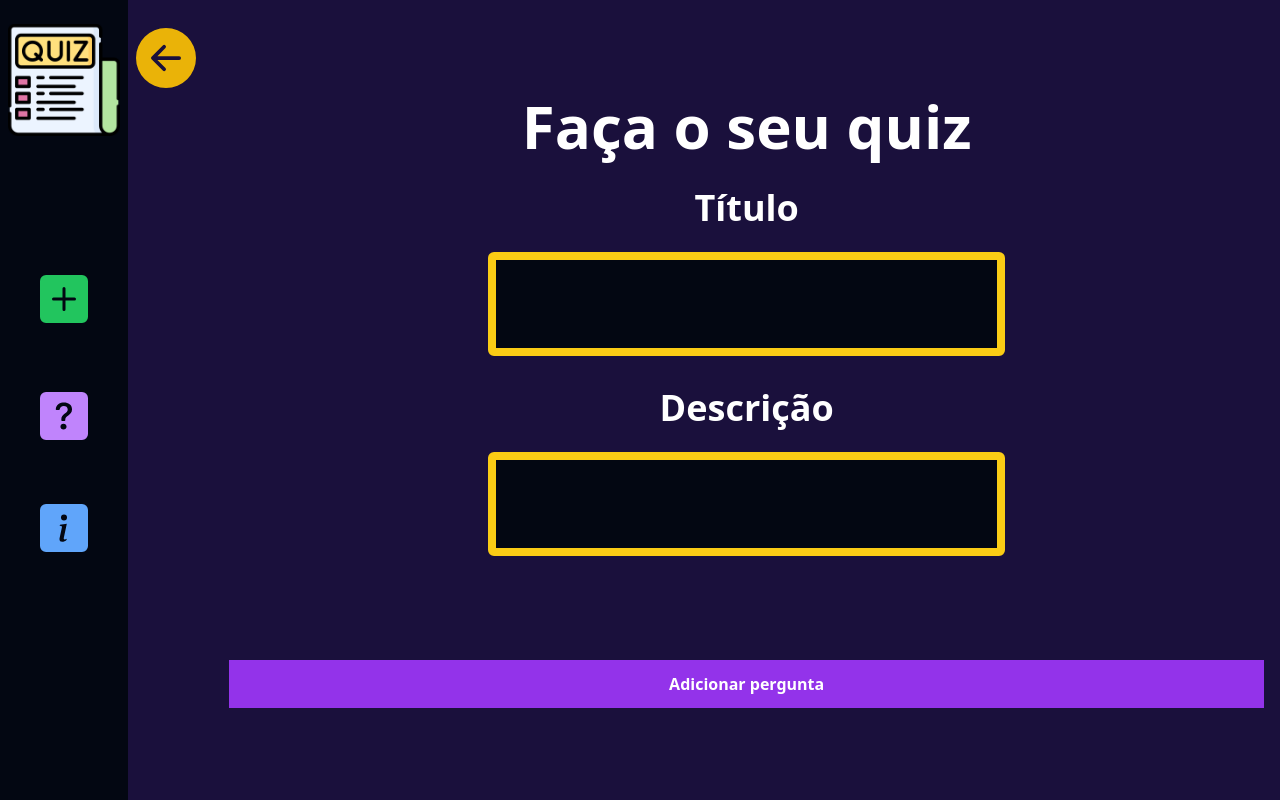
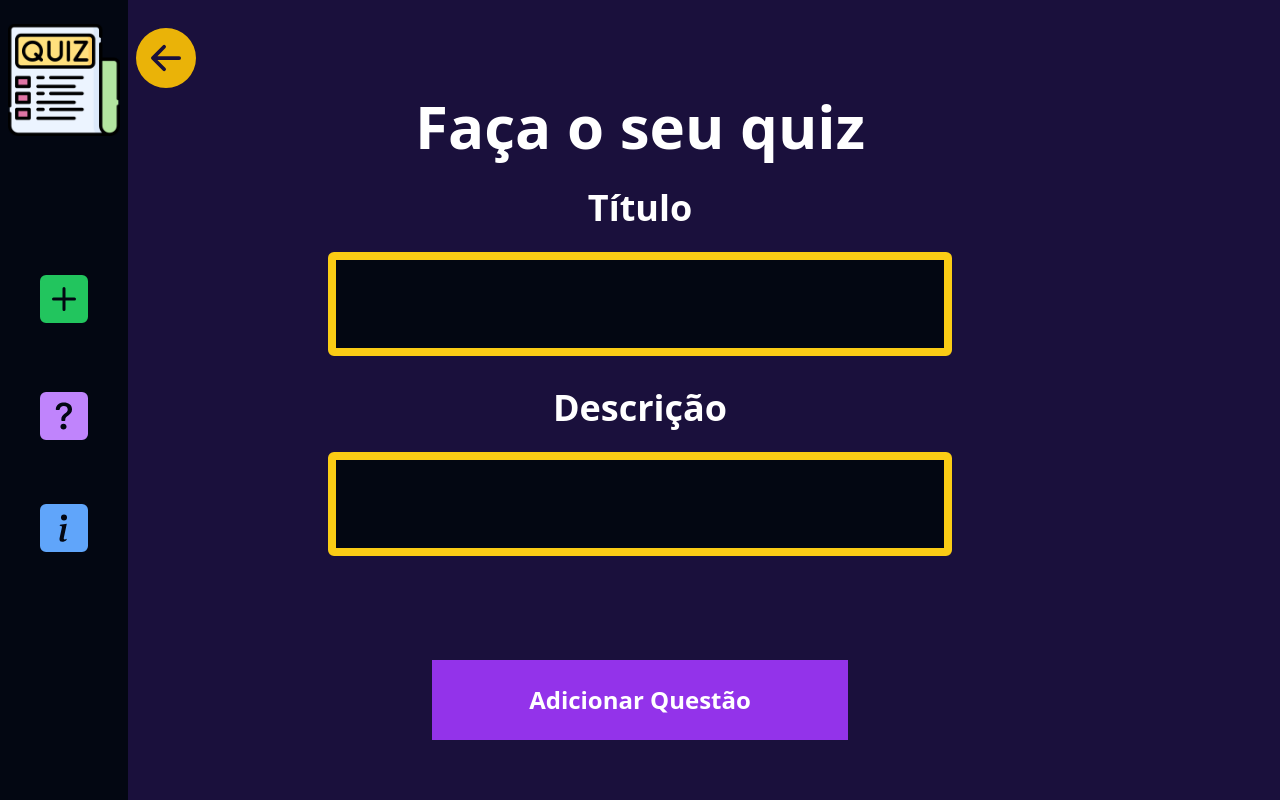
Before and after one commit to JhonatanDota/make-your-quiz, a React (Create React App) app in the folder frontend/: page /make-yours in a window 1280 px wide. Built offline with nearby package versions, Linux system fonts and the light colour scheme.

Commit message:
make-quiz desktop design

```diff
--- a/frontend/src/AppRoutes.jsx
+++ b/frontend/src/AppRoutes.jsx
@@ -11,7 +11,7 @@ export default function AppRoutes() {
     <BrowserRouter>
       <div className="flex h-full">
         <Menu showMenu={showMenu} setShowMenu={setShowMenu}/>
-        <div className={`mt-10 md:mt-16 py-8 px-4 ${showMenu ? "ml-auto w-5/6" : "w-full"}`}>
+        <div className={`mt-10 md:mt-16 py-8 px-4 ${showMenu ? "ml-auto w-5/6 md:w-full" : "w-full"}`}>
           <Routes>
             <Route path="/" element={<Home />} />
             <Route path="/make-yours" element={<MakeQuiz isMenuOpen={showMenu} />} />
--- a/frontend/src/pages/MakeQuiz.tsx
+++ b/frontend/src/pages/MakeQuiz.tsx
@@ -172,14 +172,14 @@ export default function MakeQuiz(props: MakeQuizProps) {
 
             {quizQuestion.alternatives.map(
               (alternative, quizQuestionAlternativeIndex) => (
-                <div className="flex flex-col gap-4" key={alternative.id}>
+                <div className="flex flex-col gap-6" key={alternative.id}>
                   <div
-                    className={`flex justify-around items-center ${
-                      props.isMenuOpen ? "flex-col gap-y-3" : "flex-row"
+                    className={`flex justify-around md:justify-center gap-x-4 items-center ${
+                      props.isMenuOpen ? "flex-col md:flex-row gap-y-3" : "flex-row"
                     }`}
                   >
                     <input
-                      className="p-1 text-sm bg-gray-950 border-2 font-bold border-yellow-400"
+                      className="p-1 md:p-3 text-sm md:text-2xl bg-gray-950 border-2 font-bold border-yellow-400"
                       type="text"
                       value={alternative.question}
                       onChange={(event) =>
@@ -190,10 +190,10 @@ export default function MakeQuiz(props: MakeQuizProps) {
                         )
                       }
                     />
-                    <div className="flex gap-3">
+                    <div className="flex items-center gap-3 md:gap-6">
                       <input
                         type="radio"
-                        className="appearance-none w-4 h-4 rounded border-2 border-white checked:bg-green-500 checked:border-transparent"
+                        className="appearance-none cursor-pointer w-4 md:w-8 h-4 md:h-8 rounded border-2 border-white checked:bg-green-500 checked:border-transparent"
                         checked={alternative.isCorrect}
                         onChange={() =>
                           handleAlternativeIsCorrectChange(
@@ -203,7 +203,7 @@ export default function MakeQuiz(props: MakeQuizProps) {
                         }
                       />
                       <button
-                        className="flex justify-center text-red-400"
+                        className="flex justify-center text-md md:text-3xl text-red-400"
                         onClick={() =>
                           removeQuizQuestionAlternative(
                             quizQuestionIndex,
@@ -219,7 +219,7 @@ export default function MakeQuiz(props: MakeQuizProps) {
               )
             )}
               <button
-                className="w-1/2 m-auto flex items-center gap-2 rounded-md bg-green-400 font-bold p-2 text-slate-700"
+                className="w-1/2 md:w-1/4 m-auto flex justify-center items-center text-md md:text-2xl gap-2 rounded-md bg-green-400 font-bold p-2 md:p-4 text-slate-700"
                 onClick={() => addQuizQuestionAlternative(quizQuestionIndex)}
               >
                 <BsFillPlusSquareFill/>
@@ -229,8 +229,8 @@ export default function MakeQuiz(props: MakeQuizProps) {
         ))}
       </div>
 
-      <button className="p-3 font-bold bg-purple-600" onClick={addQuizQuestion}>
-        Adicionar pergunta
+      <button className="md:w-1/3 md:m-auto p-4 md:p-6 text-md md:text-2xl font-bold bg-purple-600" onClick={addQuizQuestion}>
+        Adicionar Questão
       </button>
     </div>
   );
```
